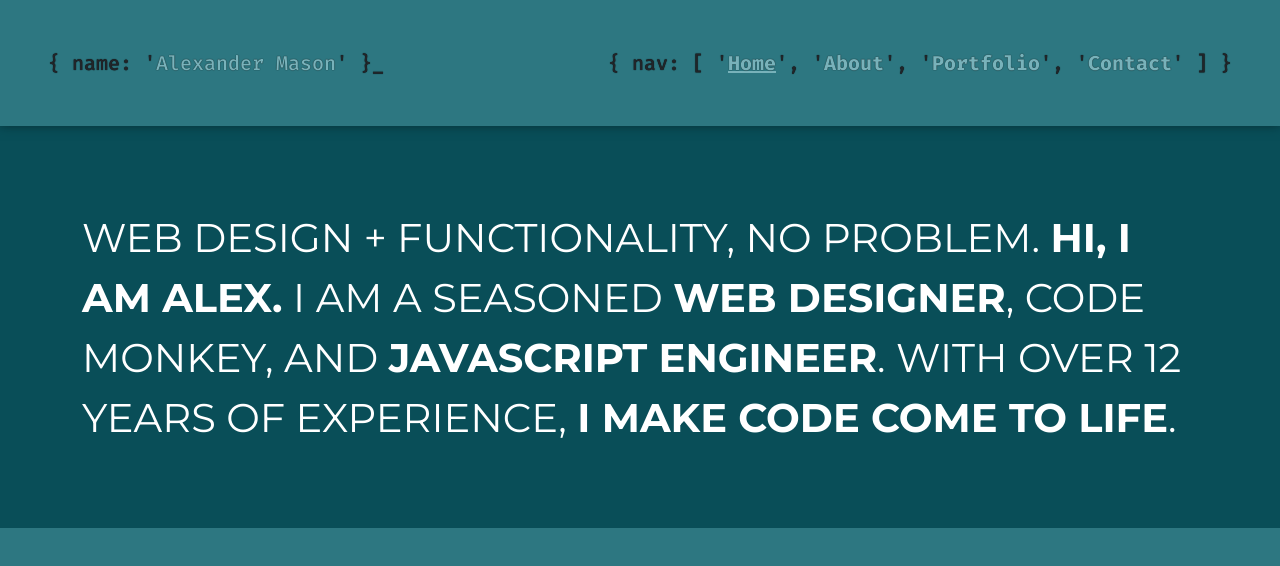
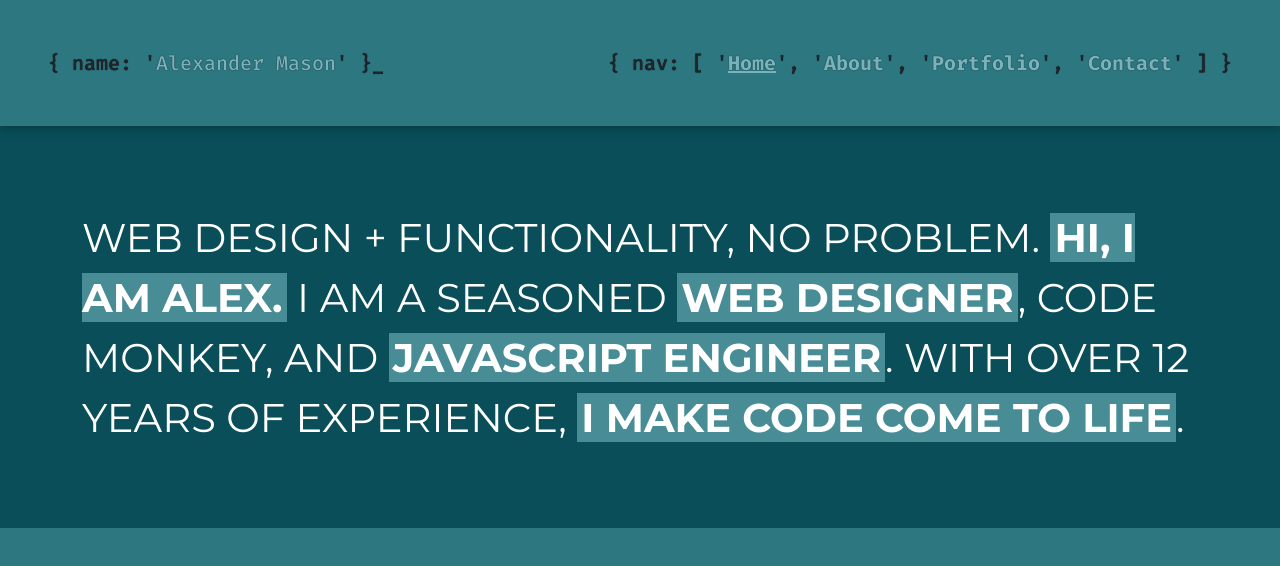
Before and after one commit to AlexMason/Portfolio, a plain HTML site: page index.html in a window 1280 px wide. Shown: the top 566 px of the page. Drawn offline with nearby package versions, Linux system fonts and the light colour scheme.

Commit message:
fixed hero styling issue

```diff
--- a/css/header.css
+++ b/css/header.css
@@ -47,7 +47,7 @@
   padding: 5rem 0rem;
 }
 
-.ch-hero > div > span > strong {
+.ch-hero > div > strong {
   background-color: var(--p-color-3);
   padding: 0em 0.1em;
 }
```
